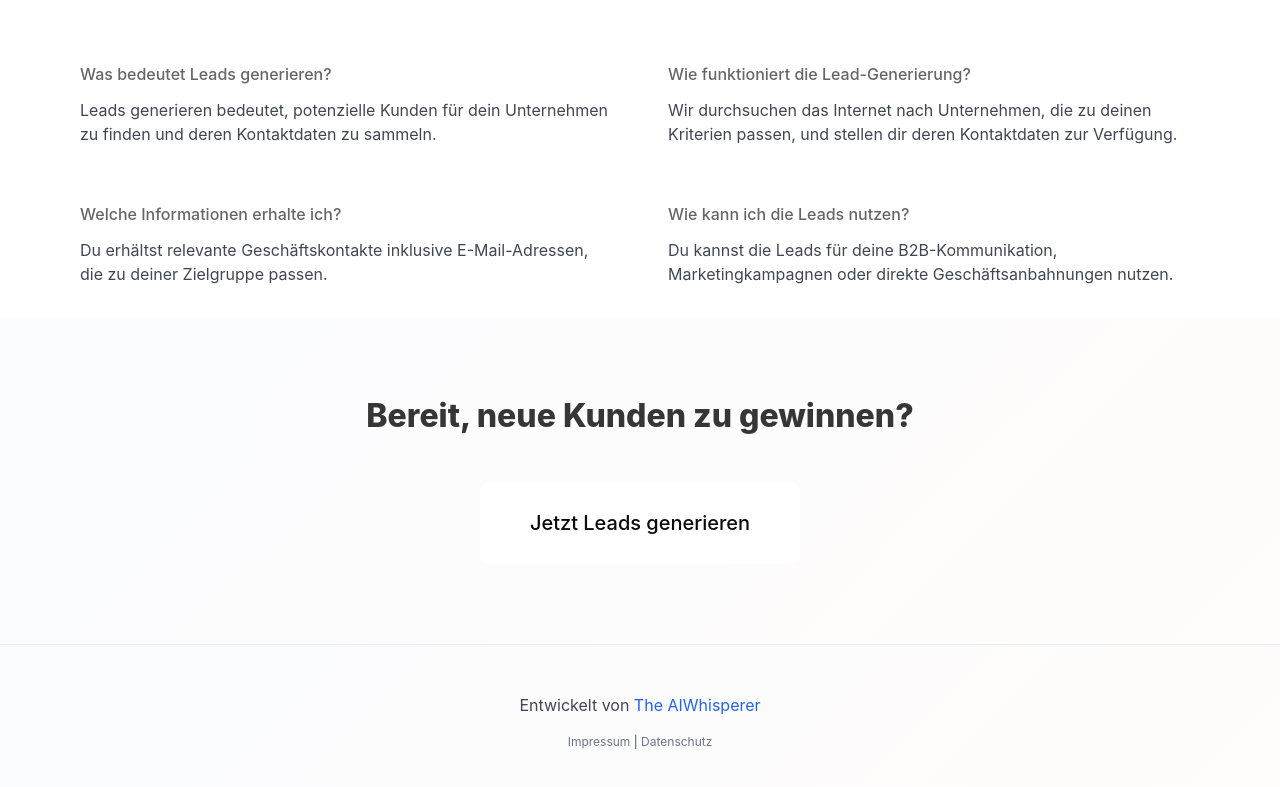
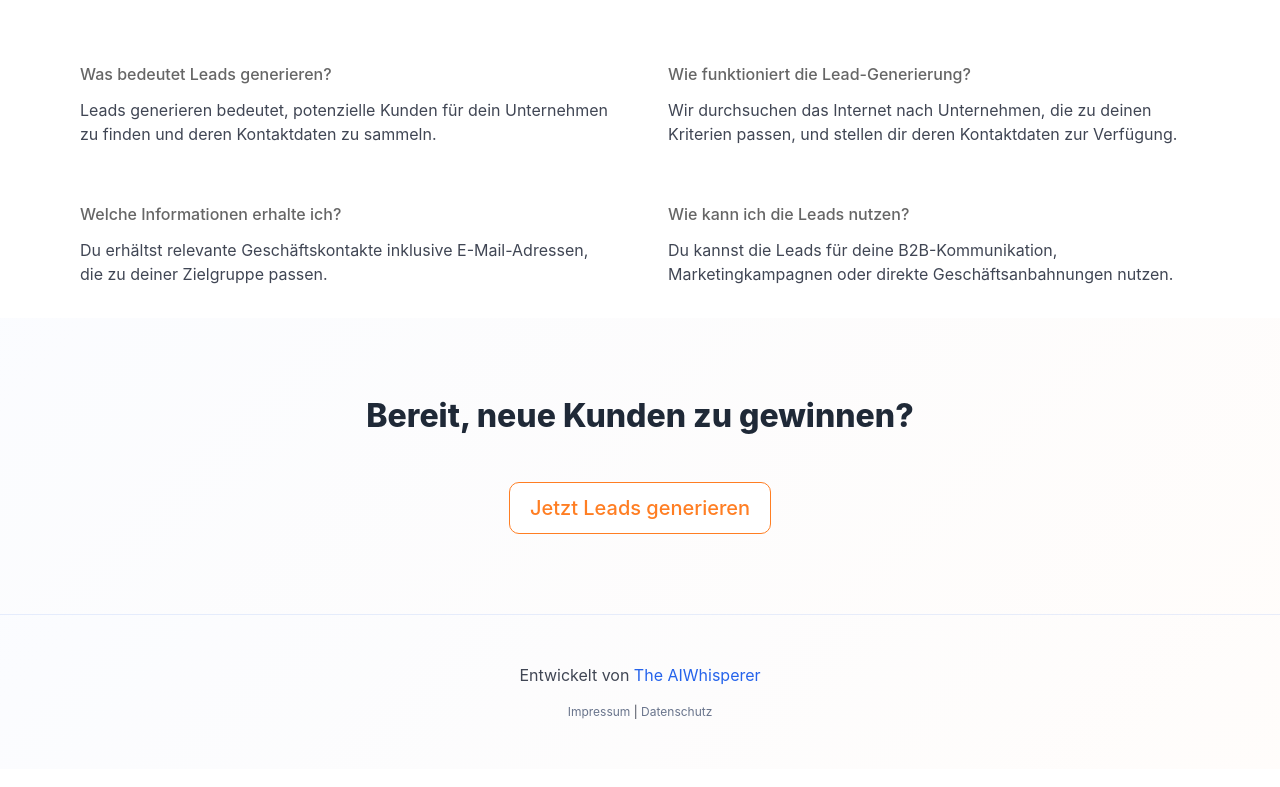
Before and after one commit to Caohung77/leadgenerator, a React (Vite) app: page / in a window 1280 px wide. Shown: the part 1226-2013 px from the top of the page. Built offline with nearby package versions, Linux system fonts and the light colour scheme.

Commit message:
Made CTA section lighter with improved button styling

```diff
--- a/src/App.tsx
+++ b/src/App.tsx
@@ -242,8 +242,8 @@ function App() {
 
             <section className="section cta-section">
               <div className="container has-text-centered">
-                <h2 className="title is-3 has-text-white mb-6">Bereit, neue Kunden zu gewinnen?</h2>
-                <a href="#generator" className="button is-white is-large">Jetzt Leads generieren</a>
+                <h2 className="title is-3 mb-6">Bereit, neue Kunden zu gewinnen?</h2>
+                <a href="#generator" className="button is-white is-medium">Jetzt Leads generieren</a>
               </div>
             </section>
 
--- a/src/index.css
+++ b/src/index.css
@@ -358,15 +358,26 @@
 
 /* CTA Section */
 .cta-section {
-  background: linear-gradient(135deg, var(--gradient-start) 0%, var(--gradient-end) 100%);
-  color: white;
+  background: linear-gradient(135deg, rgba(37, 99, 235, 0.08) 0%, rgba(255, 126, 35, 0.08) 100%);
+  color: #374151;
   padding: 5rem 1.5rem;
 }
 
-.cta-section .button.is-large {
-  padding: 1.5rem 3rem;
-  font-size: 1.25rem;
-  height: auto;
+.cta-section .title {
+  color: #1f2937 !important;
+}
+
+.cta-section .button.is-white {
+  background-color: white;
+  color: var(--primary-color);
+  border: 1px solid var(--primary-color);
+  transition: all 0.3s ease;
+}
+
+.cta-section .button.is-white:hover {
+  background-color: var(--primary-color);
+  color: white;
+  transform: translateY(-2px);
 }
 
 /* Localized Content */
@@ -423,8 +434,15 @@
 
 /* Steps Section */
 .steps-section {
-  background: white;
+  background: linear-gradient(135deg, rgba(37, 99, 235, 0.02) 0%, rgba(255, 126, 35, 0.02) 100%);
   padding: 4rem 1.5rem;
+}
+
+.steps-title {
+  color: #1f2937;
+  font-weight: 600;
+  margin-bottom: 2.5rem;
+  text-align: center;
 }
 
 .step-box {
@@ -472,13 +490,6 @@
   font-size: 1rem;
   line-height: 1.5;
   margin: 0;
-}
-
-.steps-title {
-  color: #111827;
-  font-weight: 600;
-  margin-bottom: 2.5rem;
-  text-align: center;
 }
 
 /* Success Icon Styles */
```
